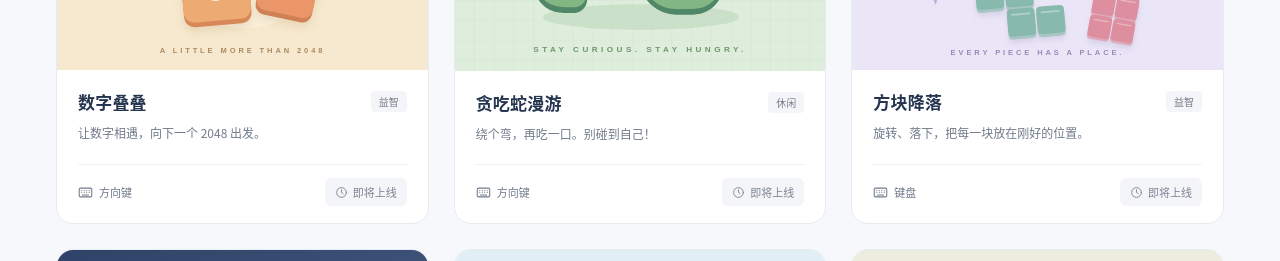
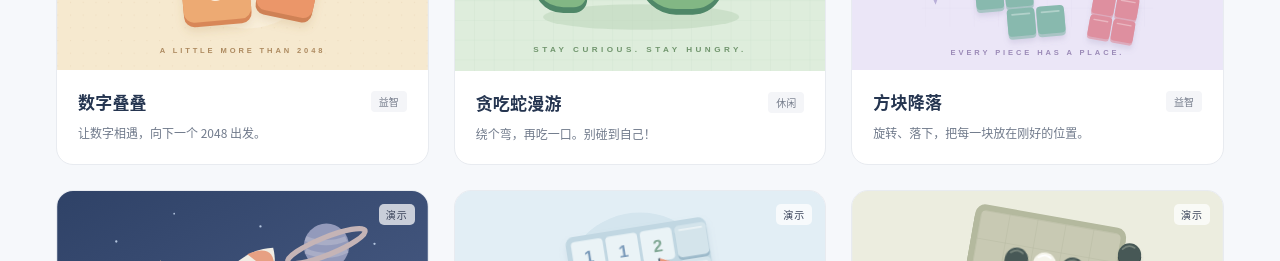
Before and after one commit to fevolq/WebGames, a React (Vite) app: page / in a window 1280 px wide. Shown: the part 691-952 px from the top of the page. Built offline with nearby package versions, Linux system fonts and the light colour scheme.

Commit message:
style: remove game card footer controls

```diff
--- a/src/components/GameCard.module.css
+++ b/src/components/GameCard.module.css
@@ -5,15 +5,11 @@
 .card:hover .coverImage { transform: scale(1.025); }
 .featured { position: absolute; top: 14px; left: 14px; display: inline-flex; gap: 4px; align-items: center; padding: 5px 9px; border-radius: 6px; font-size: 10px; color: #64513c; background: #ffffffe8; font-weight: 600; }
 .demo { position: absolute; right: 13px; top: 13px; font-size: 10px; padding: 3px 7px; border-radius: 5px; background: #ffffffb8; color: #394259; letter-spacing: 1px; }
-.content { padding: 19px 21px 17px; }
+.content { padding: 19px 21px 20px; }
 .titleRow { display: flex; justify-content: space-between; align-items: center; gap: 12px; }
 .titleRow h3 { margin: 0; font-size: 17px; font-weight: 700; letter-spacing: .2px; }
 .category { font-size: 10px; padding: 3px 8px; background: #f4f5f8; color: #757c8b; border-radius: 4px; white-space: nowrap; }
-.content p { font-size: 12px; line-height: 1.8; color: var(--muted); margin: 8px 0 20px; }
-.bottom { display: flex; align-items: center; justify-content: space-between; border-top: 1px solid #f0f1f5; padding-top: 13px; }
-.controls { display: inline-flex; gap: 6px; align-items: center; color: #707b8b; font-size: 11px; }
-.unavailable { display: flex; gap: 5px; align-items: center; background: #f4f5f8; border: 0; border-radius: 6px; padding: 6px 10px; font-size: 11px; color: #7c8494; cursor: not-allowed; }
-.play { display: flex; gap: 6px; align-items: center; font-size: 12px; color: var(--orange-dark); font-weight: 600; padding: 5px 0 5px 8px; }
+.content p { font-size: 12px; line-height: 1.8; color: var(--muted); margin: 8px 0 0; }
 .coverLink { position: absolute; inset: 0; display: grid; place-items: center; background: #1d29434d; opacity: 0; transition: opacity .2s; }
 .coverLink:hover, .coverLink:focus-visible { opacity: 1; }
 .coverLink span { display: flex; align-items: center; gap: 10px; background: #fff; padding: 10px 16px; border-radius: 8px; color: var(--ink); font-weight: 600; }
--- a/src/components/GameCard.tsx
+++ b/src/components/GameCard.tsx
@@ -13,7 +13,6 @@ export function GameCover({ game }: { game: Game }) {
 
 export function GameCard({ game }: { game: Game }) {
   const playable = game.status === 'available';
-  const status = game.status === 'maintenance' ? '维护中' : '即将上线';
   const category = categories.find(({ id }) => id === game.category)!;
   return <article className={styles.card} aria-label={game.name}>
     <div className={styles.cover}>
@@ -25,12 +24,6 @@ export function GameCard({ game }: { game: Game }) {
     <div className={styles.content}>
       <div className={styles.titleRow}><h3>{game.name}</h3><span className={styles.category}>{category.shortLabel}</span></div>
       <p>{game.description}</p>
-      <div className={styles.bottom}>
-        <span className={styles.controls}><Icon name={game.controls === '鼠标' ? 'mouse' : 'keyboard'} size={15} />{game.controls}</span>
-        {playable
-          ? <Link to={gamePath(game)} className={styles.play}>进入游戏<Icon name="arrow" size={15} /></Link>
-          : <button className={styles.unavailable} disabled><Icon name="clock" size={13} />{status}</button>}
-      </div>
     </div>
   </article>;
 }
```
Also changed, not shown: 1 other file (tests, documents, lock files or other folders).
